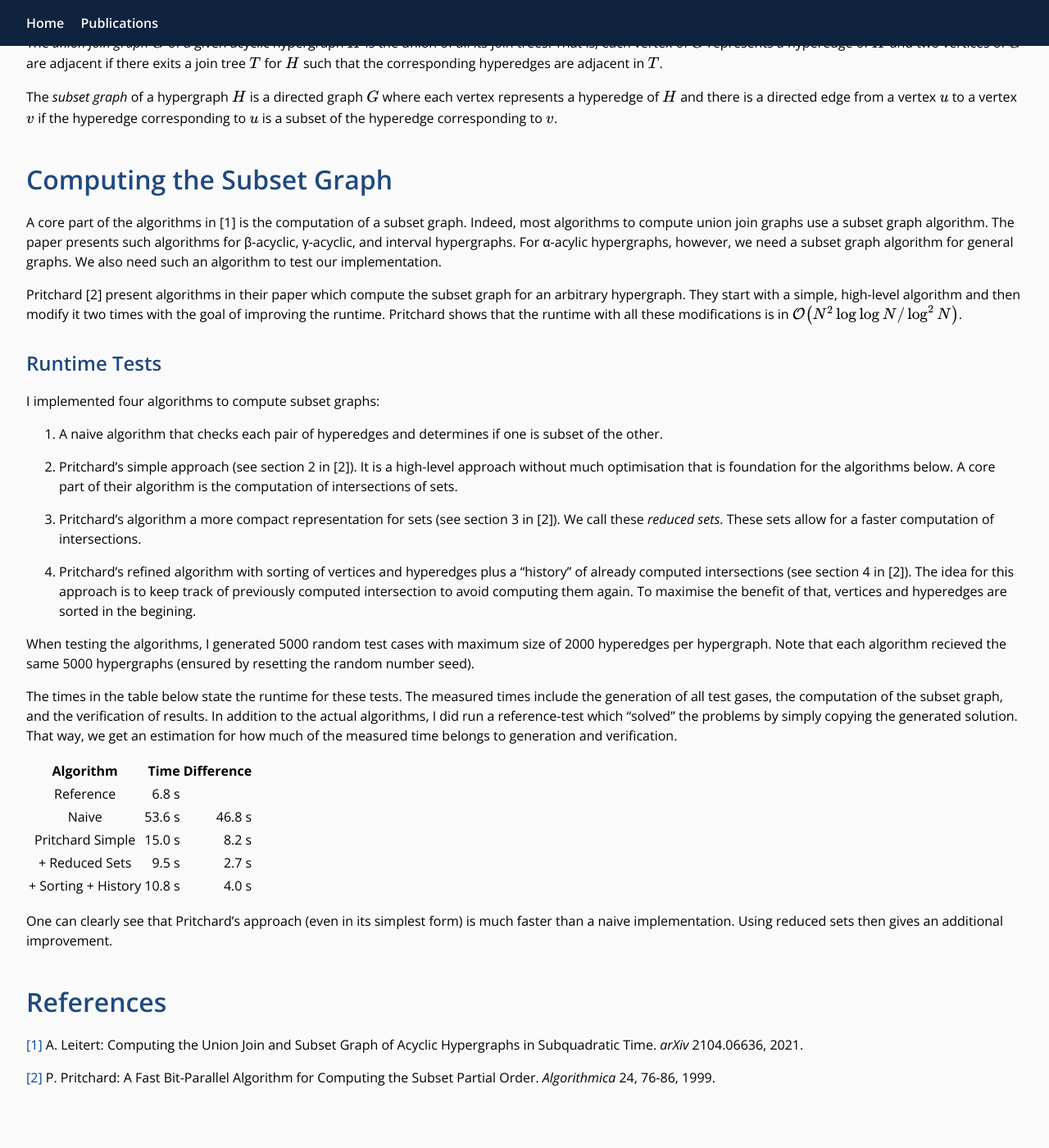
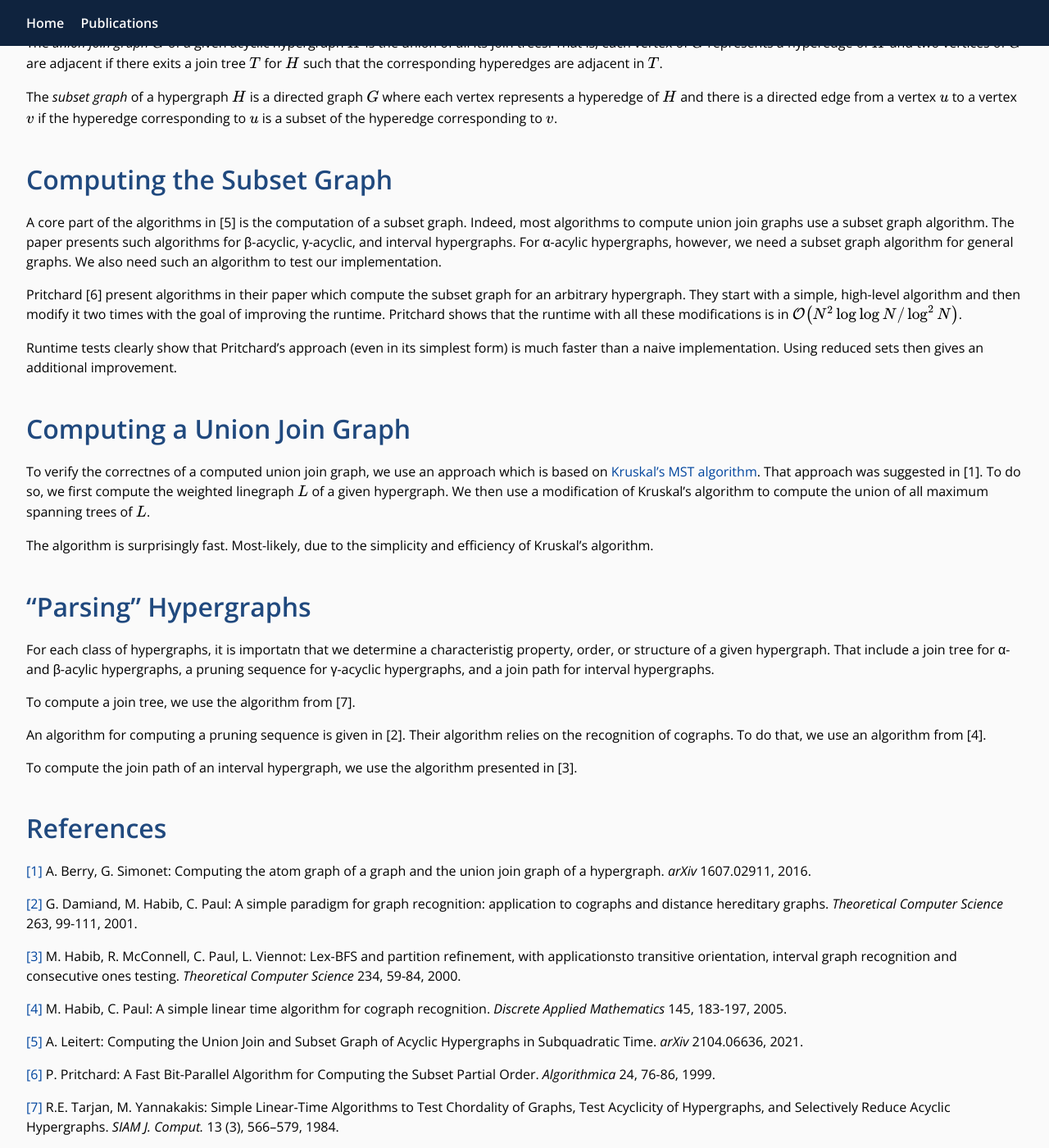
Before and after one commit to ALeitert/aleitert.github.io, a Jekyll site: the page built from _projects/p2cUnionJoin.md, in a window 1280 px wide and 1400 px high, scrolled down 192 px. Shown: the whole window at 82% size. Built offline with Jekyll 4.4.1, drawn with Linux system fonts in a browser that asks for light colours; nearby versions of some CDN libraries; some of the changed text lies outside the part shown.

Commit message:
Updated Union Join Graph project.

```diff
--- a/_projects/p2cUnionJoin.md
+++ b/_projects/p2cUnionJoin.md
@@ -8,7 +8,8 @@ links:
   git: https://github.com/ALeitert/p2c-Union-Join-Graph
 ---
 
-Goal of this project is to implement the algorithms in my paper [1].
+
+Goal of this project is to implement the algorithms in my paper [5].
 It investigates the two problems of computing the union join graph as well as computing the subset graph for acyclic hypergraphs and their subclasses.
 
 The *union join graph $G$* of a given acyclic hypergraph $H$ is the union of all its join trees.
@@ -19,65 +20,78 @@ The *subset graph* of a hypergraph $H$ is a directed graph $G$ where each vertex
 
 # Computing the Subset Graph
 
-A core part of the algorithms in [1] is the computation of a subset graph.
+A core part of the algorithms in [5] is the computation of a subset graph.
 Indeed, most algorithms to compute union join graphs use a subset graph algorithm.
 The paper presents such algorithms for β-acyclic, γ-acyclic, and interval hypergraphs.
 For α-acylic hypergraphs, however, we need a subset graph algorithm for general graphs.
 We also need such an algorithm to test our implementation.
 
-Pritchard [2] present algorithms in their paper which compute the subset graph for an arbitrary hypergraph.
+Pritchard [6] present algorithms in their paper which compute the subset graph for an arbitrary hypergraph.
 They start with a simple, high-level algorithm and then modify it two times with the goal of improving the runtime.
 Pritchard shows that the runtime with all these modifications is in $\mathcal{O} \bigl( N^2 \log \log N / \log^2 N \bigr)$.
 
-
-## Runtime Tests
-
-I implemented four algorithms to compute subset graphs:
-
- 1. A naive algorithm that checks each pair of hyperedges and determines if one is subset of the other.
-
- 2. Pritchard's simple approach (see section 2 in [2]).
-    It is a high-level approach without much optimisation that is foundation for the algorithms below.
-    A core part of their algorithm is the computation of intersections of sets.
-
- 3. Pritchard's algorithm a more compact representation for sets (see section 3 in [2]).
-    We call these *reduced sets*.
-    These sets allow for a faster computation of intersections.
-
- 4. Pritchard's refined algorithm with sorting of vertices and hyperedges plus a "history" of already computed intersections (see section 4 in [2]).
-    The idea for this approach is to keep track of previously computed intersection to avoid computing them again.
-    To maximise the benefit of that, vertices and hyperedges are sorted in the begining.
-
-When testing the algorithms, I generated 5000 random test cases with maximum size of 2000 hyperedges per hypergraph.
-Note that each algorithm recieved the same 5000 hypergraphs (ensured by resetting the random number seed).
-
-The times in the table below state the runtime for these tests.
-The measured times include the generation of all test gases, the computation of the subset graph, and the verification of results.
-In addition to the actual algorithms, I did run a reference-test which "solved" the problems by simply copying the generated solution.
-That way, we get an estimation for how much of the measured time belongs to generation and verification.
+Runtime tests clearly show that Pritchard's approach (even in its simplest form) is much faster than a naive implementation.
+Using reduced sets then gives an additional improvement.
 
 
-| Algorithm           |   Time | Difference |
-| :-----------------: | -----: | ---------: |
-| Reference           |  6.8 s |            |
-| Naive               | 53.6 s |     46.8 s |
-| Pritchard Simple    | 15.0 s |      8.2 s |
-| + Reduced Sets      |  9.5 s |      2.7 s |
-| + Sorting + History | 10.8 s |      4.0 s |
+# Computing a Union Join Graph
+
+To verify the correctnes of a computed union join graph, we use an approach which is based on [Kruskal's MST algorithm](https://en.wikipedia.org/wiki/Kruskal%27s_algorithm).
+That approach was suggested in [1].
+To do so, we first compute the weighted linegraph $L$ of a given hypergraph.
+We then use a modification of Kruskal's algorithm to compute the union of all maximum spanning trees of $L$.
+
+The algorithm is surprisingly fast.
+Most-likely, due to the simplicity and efficiency of Kruskal's algorithm.
 
 
-One can clearly see that Pritchard's approach (even in its simplest form) is much faster than a naive implementation.
-Using reduced sets then gives an additional improvement.
+# "Parsing" Hypergraphs
+
+For each class of hypergraphs, it is importatn that we determine a characteristig property, order, or structure of a given hypergraph.
+That include a join tree for α- and β-acylic hypergraphs, a pruning sequence for γ-acyclic hypergraphs, and a join path for interval hypergraphs.
+
+To compute a join tree, we use the algorithm from [7].
+
+An algorithm for computing a pruning sequence is given in [2].
+Their algorithm relies on the recognition of cographs.
+To do that, we use an algorithm from [4].
+
+To compute the join path of an interval hypergraph, we use the algorithm presented in [3].
 
 
 # References
 
-[[1]](https://arxiv.org/abs/2104.06636)
+[[1]](https://arxiv.org/abs/1607.02911)
+A. Berry, G. Simonet:
+Computing the atom graph of a graph and the union join graph of a hypergraph.
+*arXiv* 1607.02911, 2016.
+
+[[2]](https://doi.org/10.1016/S0304-3975(00)00234-6)
+G. Damiand, M. Habib, C. Paul:
+A simple paradigm for graph recognition: application to cographs and distance hereditary graphs.
+*Theoretical Computer Science* 263, 99-111, 2001.
+
+[[3]](https://doi.org/10.1016/S0304-3975(97)00241-7)
+M. Habib, R. McConnell, C. Paul, L. Viennot:
+Lex-BFS and partition refinement, with applicationsto transitive orientation, interval graph recognition and consecutive ones testing.
+*Theoretical Computer Science* 234, 59-84, 2000.
+
+[[4]](https://doi.org/10.1016/j.dam.2004.01.011)
+M. Habib, C. Paul:
+A simple linear time algorithm for cograph recognition.
+*Discrete Applied Mathematics* 145, 183-197, 2005.
+
+[[5]](https://arxiv.org/abs/2104.06636)
 A. Leitert:
 Computing the Union Join and Subset Graph of Acyclic Hypergraphs in Subquadratic Time.
 *arXiv* 2104.06636, 2021.
 
-[[2]](https://link.springer.com/article/10.1007/PL00009272)
+[[6]](https://link.springer.com/article/10.1007/PL00009272)
 P. Pritchard:
 A Fast Bit-Parallel Algorithm for Computing the Subset Partial Order.
 *Algorithmica* 24, 76-86, 1999.
+
+[[7]](https://epubs.siam.org/doi/abs/10.1137/0213035)
+R.E. Tarjan, M. Yannakakis:
+Simple Linear-Time Algorithms to Test Chordality of Graphs, Test Acyclicity of Hypergraphs, and Selectively Reduce Acyclic Hypergraphs.
+*SIAM J. Comput.* 13 (3), 566–579, 1984.
```
